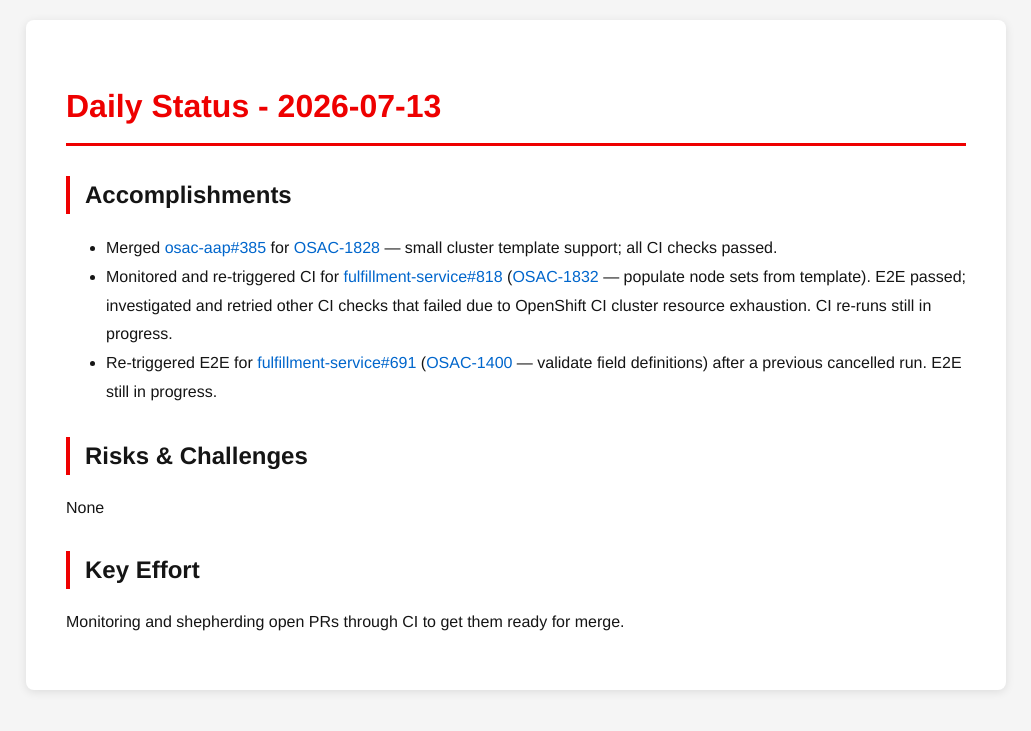
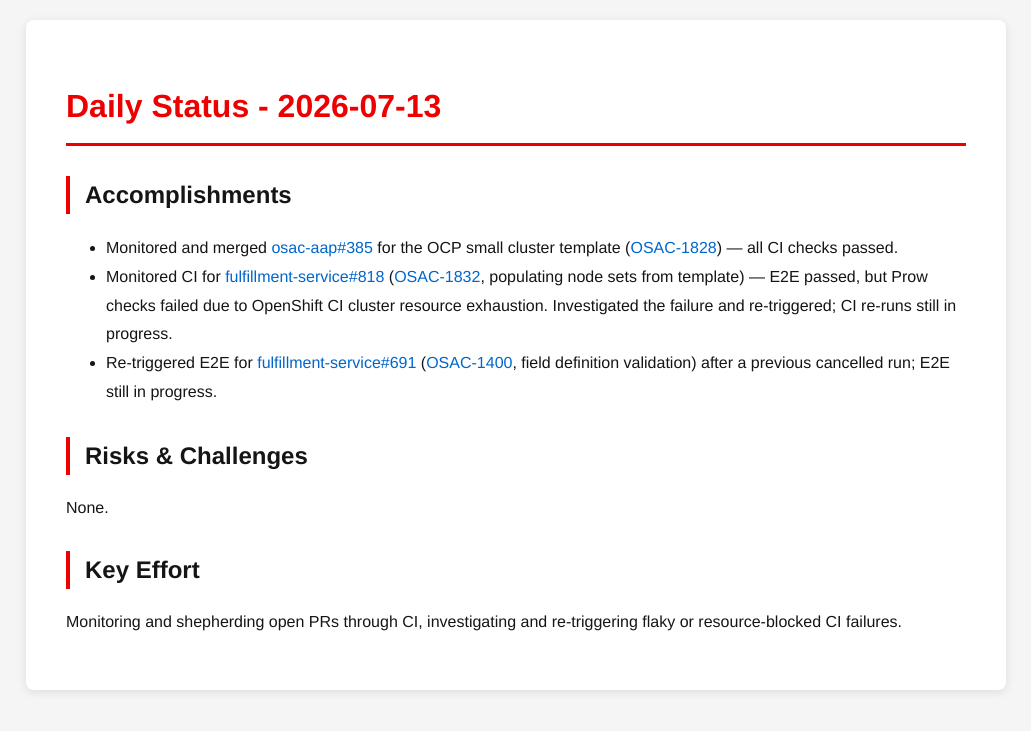
Before and after one commit to tzvatot/daily-status, a Jekyll site: the page built from 2026-07-13.md, in a window 1280 px wide. Shown: the top 731 px of the page, without its empty margins (124-1155 px from the left). Built offline with Jekyll 4.4.1, drawn with Linux system fonts in a browser that asks for light colours.

Commit message:
Daily status update - 2026-07-13

```diff
--- a/2026-07-13.md
+++ b/2026-07-13.md
@@ -7,12 +7,12 @@ date: 2026-07-13
 # Daily Status - 2026-07-13
 
 ## Accomplishments
-- Merged [osac-aap#385](https://github.com/osac-project/osac-aap/pull/385) for [OSAC-1828](https://redhat.atlassian.net/browse/OSAC-1828) — small cluster template support; all CI checks passed.
-- Monitored and re-triggered CI for [fulfillment-service#818](https://github.com/osac-project/fulfillment-service/pull/818) ([OSAC-1832](https://redhat.atlassian.net/browse/OSAC-1832) — populate node sets from template). E2E passed; investigated and retried other CI checks that failed due to OpenShift CI cluster resource exhaustion. CI re-runs still in progress.
-- Re-triggered E2E for [fulfillment-service#691](https://github.com/osac-project/fulfillment-service/pull/691) ([OSAC-1400](https://redhat.atlassian.net/browse/OSAC-1400) — validate field definitions) after a previous cancelled run. E2E still in progress.
+- Monitored and merged [osac-aap#385](https://github.com/osac-project/osac-aap/pull/385) for the OCP small cluster template ([OSAC-1828](https://redhat.atlassian.net/browse/OSAC-1828)) — all CI checks passed.
+- Monitored CI for [fulfillment-service#818](https://github.com/osac-project/fulfillment-service/pull/818) ([OSAC-1832](https://redhat.atlassian.net/browse/OSAC-1832), populating node sets from template) — E2E passed, but Prow checks failed due to OpenShift CI cluster resource exhaustion. Investigated the failure and re-triggered; CI re-runs still in progress.
+- Re-triggered E2E for [fulfillment-service#691](https://github.com/osac-project/fulfillment-service/pull/691) ([OSAC-1400](https://redhat.atlassian.net/browse/OSAC-1400), field definition validation) after a previous cancelled run; E2E still in progress.
 
 ## Risks & Challenges
-None
+None.
 
 ## Key Effort
-Monitoring and shepherding open PRs through CI to get them ready for merge.
+Monitoring and shepherding open PRs through CI, investigating and re-triggering flaky or resource-blocked CI failures.
```
